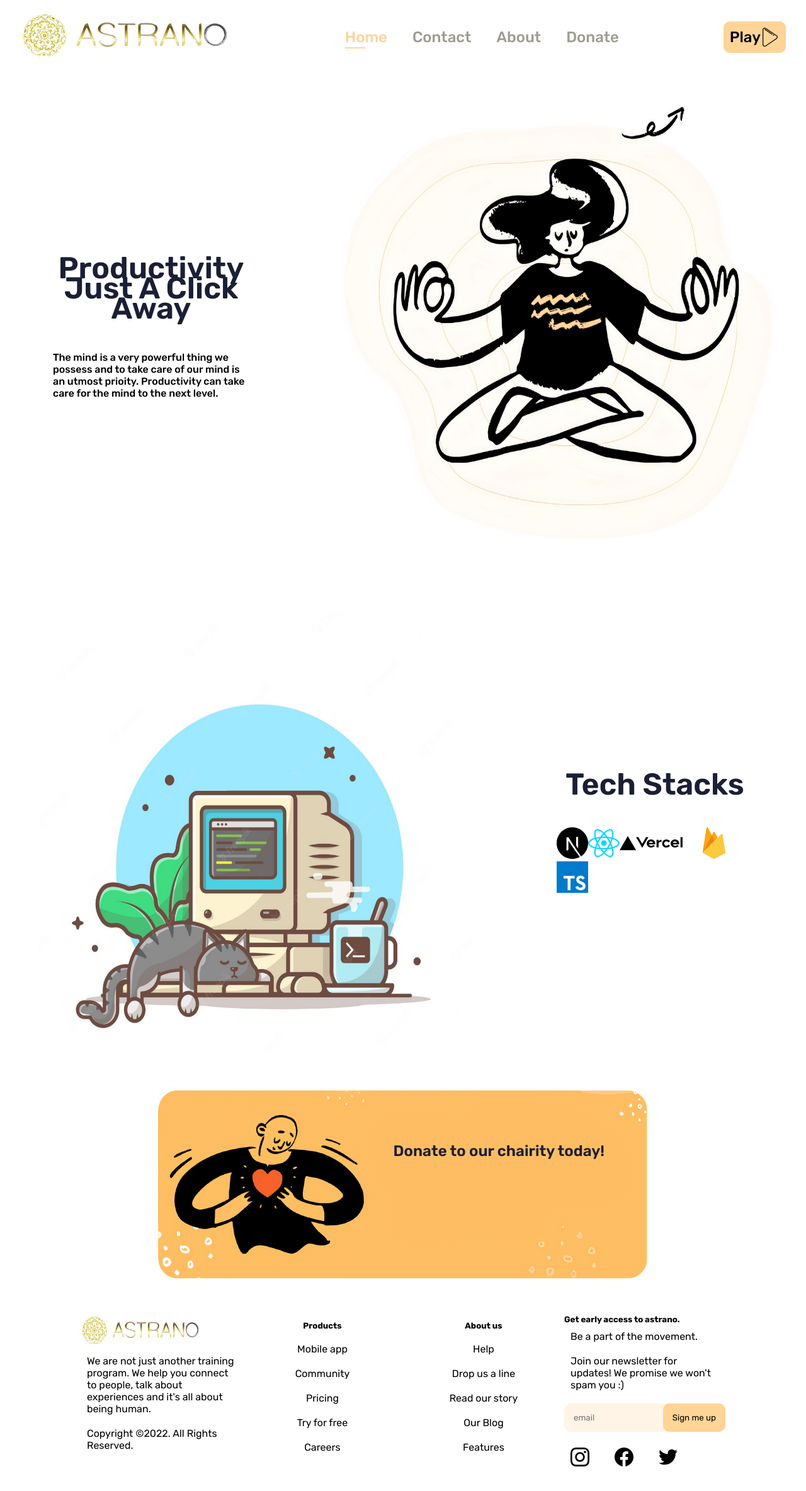
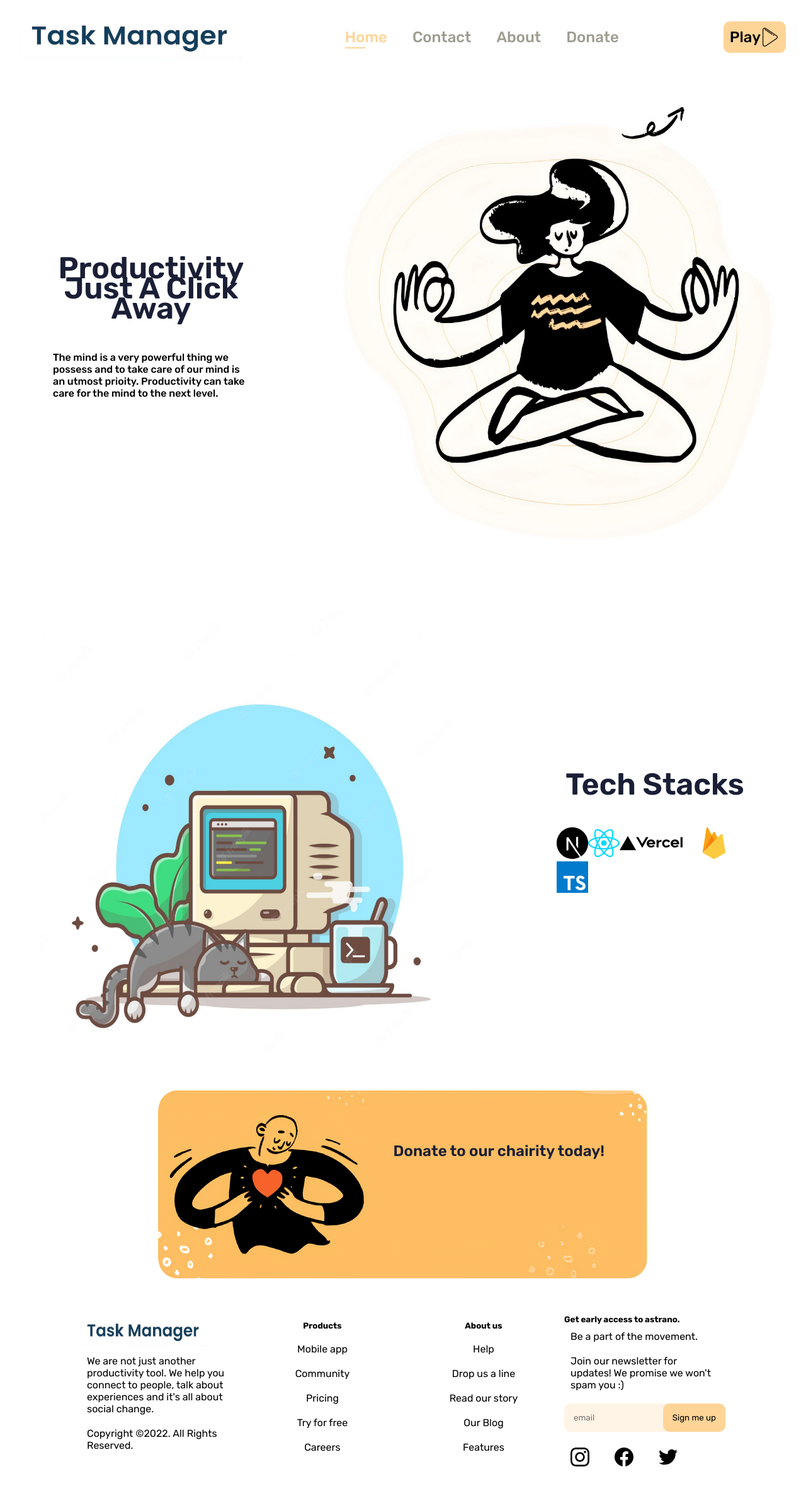
Before and after one commit to adambenaceur/Productivity-App, a Next.js app: page / in a window 1280 px wide. Shown: the top 2368 px of the page at 63% size. Built offline with nearby package versions, Linux system fonts and the light colour scheme.

Commit message:
added task manager logo

```diff
--- a/components/Footer.tsx
+++ b/components/Footer.tsx
@@ -4,8 +4,8 @@ const Footer = () => {
   return (
         <div className="footer">
                 <div className="footer-section-1" >
-                    <img className="footer-img" src='/new-astrano-logo.png' alt=''/>
-                    <p>We are not just another training program. We help you connect to people, talk about experiences and it's all about being human.</p>
+                    <img className="footer-img" src='/Task-Manager.png' alt=''/>
+                    <p>We are not just another productivity tool. We help you connect to people, talk about experiences and it's all about social change.</p>
                     <p>Copyright ©2022. All Rights Reserved.</p>
                 </div>
                     <div className="footer-section-2" >
--- a/components/Header.tsx
+++ b/components/Header.tsx
@@ -34,7 +34,7 @@ const Header = () => {
 
         <Link href='/'>
             <a>
-                <Image src='/new-astrano-logo.png' alt='' className='header-logo' width='350px' height='75px' />
+                <Image src='/Task-Manager.png' alt='' className='header-logo' width='350px' height='75px' />
             </a>
         </Link>
         <div className='nav-links'>
```
Also changed, not shown: public/Task-Manager.png (added).
